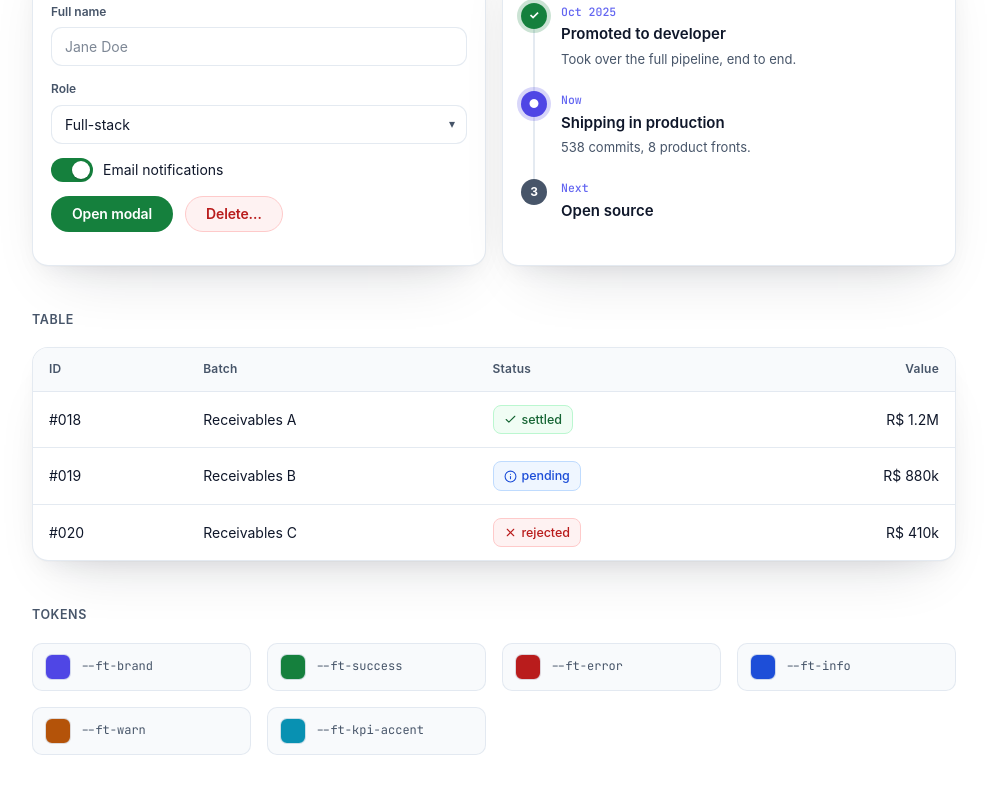
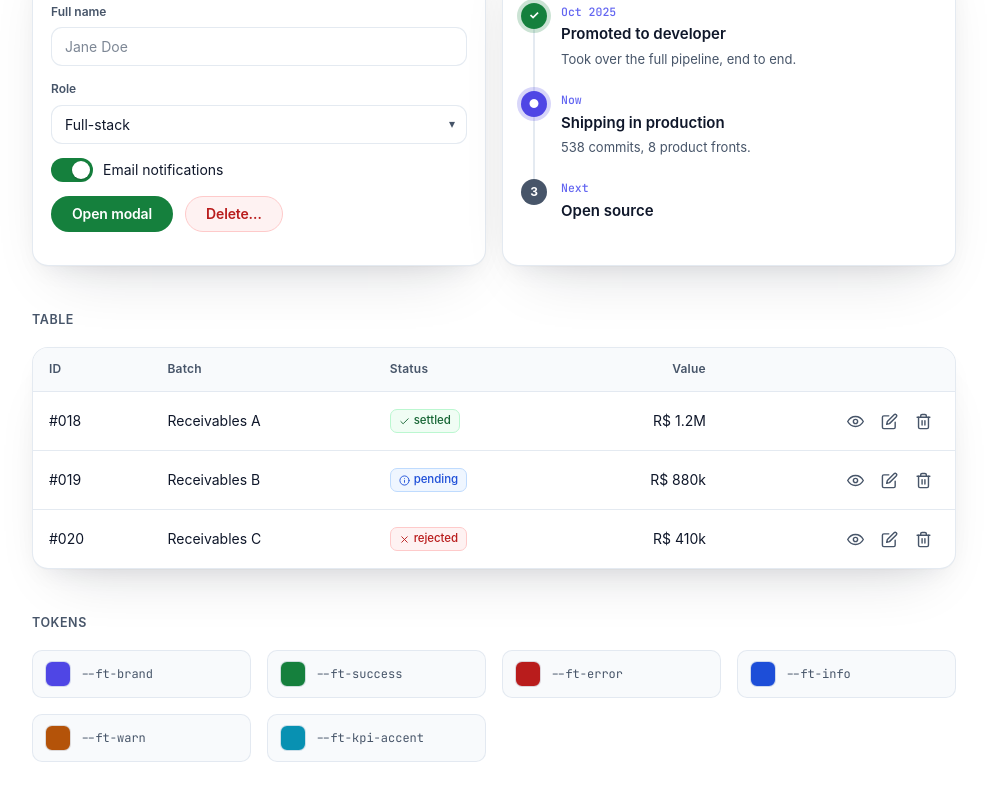
Before and after one commit to carlosvoliv/facet-ui, a Vue app: page / in a window 1280 px wide. Shown: the part 1249-2049 px from the top of the page, without its empty margins (146-1133 px from the left). Built offline with nearby package versions, Linux system fonts and the light colour scheme.

Commit message:
feat(table): row actions column with FacetIconButton (details/edit/delete) + sm chip size
- New FacetIconButton (ghost icon button, danger variant) + eye/edit/trash icons
- Table demo gains an actions column via the cell slot
- FacetChip: size='sm' for denser contexts like tables

```diff
--- a/src/components/FacetChip.vue
+++ b/src/components/FacetChip.vue
@@ -3,6 +3,7 @@ import FacetIcon from './FacetIcon.vue'
 
 const props = defineProps({
   variant: { type: String, default: 'grey' }, // ok | err | blue | grey
+  size: { type: String, default: 'md' }, // md | sm
   icon: { type: String, default: '' }, // override; defaults per variant
 })
 const DEFAULT_ICON = { ok: 'check', err: 'x', blue: 'info', grey: 'clock' }
@@ -10,8 +11,8 @@ const iconName = () => props.icon || DEFAULT_ICON[props.variant]
 </script>
 
 <template>
-  <span :class="['ft-chip', `ft-chip--${variant}`]">
-    <FacetIcon v-if="iconName()" :name="iconName()" :size="13" />
+  <span :class="['ft-chip', `ft-chip--${variant}`, size === 'sm' && 'ft-chip--sm']">
+    <FacetIcon v-if="iconName()" :name="iconName()" :size="size === 'sm' ? 11 : 13" />
     <slot />
   </span>
 </template>
@@ -29,6 +30,12 @@ const iconName = () => props.icon || DEFAULT_ICON[props.variant]
   border-radius: 8px;
   border: 1px solid transparent;
 }
+.ft-chip--sm {
+  gap: 4px;
+  font-size: 11.5px;
+  padding: 2px 8px;
+  border-radius: 7px;
+}
 .ft-chip--ok { background: var(--ft-chip-ok-bg); color: var(--ft-chip-ok-fg); border-color: var(--ft-chip-ok-line); }
 .ft-chip--err { background: var(--ft-chip-err-bg); color: var(--ft-chip-err-fg); border-color: var(--ft-chip-err-line); }
 .ft-chip--blue { background: var(--ft-chip-blue-bg); color: var(--ft-chip-blue-fg); border-color: var(--ft-chip-blue-line); }
--- a/src/components/FacetIcon.vue
+++ b/src/components/FacetIcon.vue
@@ -12,6 +12,11 @@ const ICONS = {
     '<polygon points="12 2 2 7 12 12 22 7 12 2"/><polyline points="2 17 12 22 22 17"/><polyline points="2 12 12 17 22 12"/>',
   code: '<polyline points="16 18 22 12 16 6"/><polyline points="8 6 2 12 8 18"/>',
   clock: '<circle cx="12" cy="12" r="10"/><polyline points="12 6 12 12 16 14"/>',
+  eye: '<path d="M1 12s4-7 11-7 11 7 11 7-4 7-11 7-11-7-11-7z"/><circle cx="12" cy="12" r="3"/>',
+  trash:
+    '<polyline points="3 6 5 6 21 6"/><path d="M19 6v14a2 2 0 0 1-2 2H7a2 2 0 0 1-2-2V6m3 0V4a2 2 0 0 1 2-2h4a2 2 0 0 1 2 2v2"/><line x1="10" y1="11" x2="10" y2="17"/><line x1="14" y1="11" x2="14" y2="17"/>',
+  edit:
+    '<path d="M11 4H4a2 2 0 0 0-2 2v14a2 2 0 0 0 2 2h14a2 2 0 0 0 2-2v-7"/><path d="M18.5 2.5a2.12 2.12 0 0 1 3 3L12 15l-4 1 1-4 9.5-9.5z"/>',
 }
 
 defineProps({
--- /dev/null
+++ b/src/components/FacetIconButton.vue
@@ -0,0 +1,54 @@
+<script setup>
+import FacetIcon from './FacetIcon.vue'
+
+defineProps({
+  name: { type: String, required: true },
+  variant: { type: String, default: 'default' }, // default | danger
+  title: { type: String, default: '' },
+  size: { type: Number, default: 17 },
+  disabled: { type: Boolean, default: false },
+})
+</script>
+
+<template>
+  <button
+    type="button"
+    :class="['ft-iconbtn', `ft-iconbtn--${variant}`]"
+    :title="title"
+    :aria-label="title"
+    :disabled="disabled"
+  >
+    <FacetIcon :name="name" :size="size" />
+  </button>
+</template>
+
+<style scoped>
+.ft-iconbtn {
+  display: inline-grid;
+  place-items: center;
+  width: 32px;
+  height: 32px;
+  border: none;
+  border-radius: 9px;
+  background: transparent;
+  color: var(--ft-text-soft);
+  cursor: pointer;
+  transition: background 0.15s ease, color 0.15s ease;
+}
+.ft-iconbtn:hover {
+  background: var(--ft-neutral-bg);
+  color: var(--ft-text);
+}
+.ft-iconbtn--danger:hover {
+  background: var(--ft-error-bg);
+  color: var(--ft-error-fg);
+}
+.ft-iconbtn:disabled {
+  opacity: 0.45;
+  cursor: not-allowed;
+}
+.ft-iconbtn:focus-visible {
+  outline: 2px solid var(--ft-brand);
+  outline-offset: 2px;
+}
+</style>
--- a/src/demo/App.vue
+++ b/src/demo/App.vue
@@ -3,6 +3,7 @@ import { ref } from 'vue'
 import themes from '../themes.json'
 import FacetButton from '../components/FacetButton.vue'
 import FacetIcon from '../components/FacetIcon.vue'
+import FacetIconButton from '../components/FacetIconButton.vue'
 import FacetKpiCard from '../components/FacetKpiCard.vue'
 import FacetChip from '../components/FacetChip.vue'
 import FacetStepper from '../components/FacetStepper.vue'
@@ -43,6 +44,7 @@ const tableCols = [
   { key: 'name', label: 'Batch' },
   { key: 'status', label: 'Status' },
   { key: 'value', label: 'Value', align: 'right' },
+  { key: 'actions', label: '', align: 'right' },
 ]
 const tableRows = [
   { id: '#018', name: 'Receivables A', status: 'ok', value: 'R$ 1.2M' },
@@ -154,7 +156,14 @@ const swatches = ['--ft-brand', '--ft-success', '--ft-error', '--ft-info', '--ft
       <h2 class="lead">Table</h2>
       <FacetTable :columns="tableCols" :rows="tableRows">
         <template #cell-status="{ value }">
-          <FacetChip :variant="value">{{ value === 'ok' ? 'settled' : value === 'err' ? 'rejected' : 'pending' }}</FacetChip>
+          <FacetChip :variant="value" size="sm">{{ value === 'ok' ? 'settled' : value === 'err' ? 'rejected' : 'pending' }}</FacetChip>
+        </template>
+        <template #cell-actions>
+          <div class="row-actions">
+            <FacetIconButton name="eye" title="Details" />
+            <FacetIconButton name="edit" title="Edit" />
+            <FacetIconButton name="trash" variant="danger" title="Delete" />
+          </div>
         </template>
       </FacetTable>
     </section>
@@ -219,6 +228,7 @@ const swatches = ['--ft-brand', '--ft-success', '--ft-error', '--ft-info', '--ft
 section { margin-top: 44px; }
 .lead { font-family: var(--ft-font-display); font-size: 12.5px; font-weight: 600; text-transform: uppercase; letter-spacing: 0.045em; color: var(--ft-text-soft); margin: 0 0 18px; }
 .row { display: flex; flex-wrap: wrap; gap: 12px; align-items: center; }
+.row-actions { display: inline-flex; gap: 2px; justify-content: flex-end; }
 .stack { display: flex; flex-direction: column; gap: 14px; }
 .grid { display: grid; grid-template-columns: repeat(auto-fit, minmax(200px, 1fr)); gap: 16px; }
 .cols { display: grid; grid-template-columns: repeat(auto-fit, minmax(320px, 1fr)); gap: 16px; }
--- a/src/index.js
+++ b/src/index.js
@@ -4,6 +4,7 @@ import './styles/themes.css'
 
 export { default as FacetButton } from './components/FacetButton.vue'
 export { default as FacetIcon } from './components/FacetIcon.vue'
+export { default as FacetIconButton } from './components/FacetIconButton.vue'
 export { default as FacetKpiCard } from './components/FacetKpiCard.vue'
 export { default as FacetChip } from './components/FacetChip.vue'
 export { default as FacetStepper } from './components/FacetStepper.vue'
```
